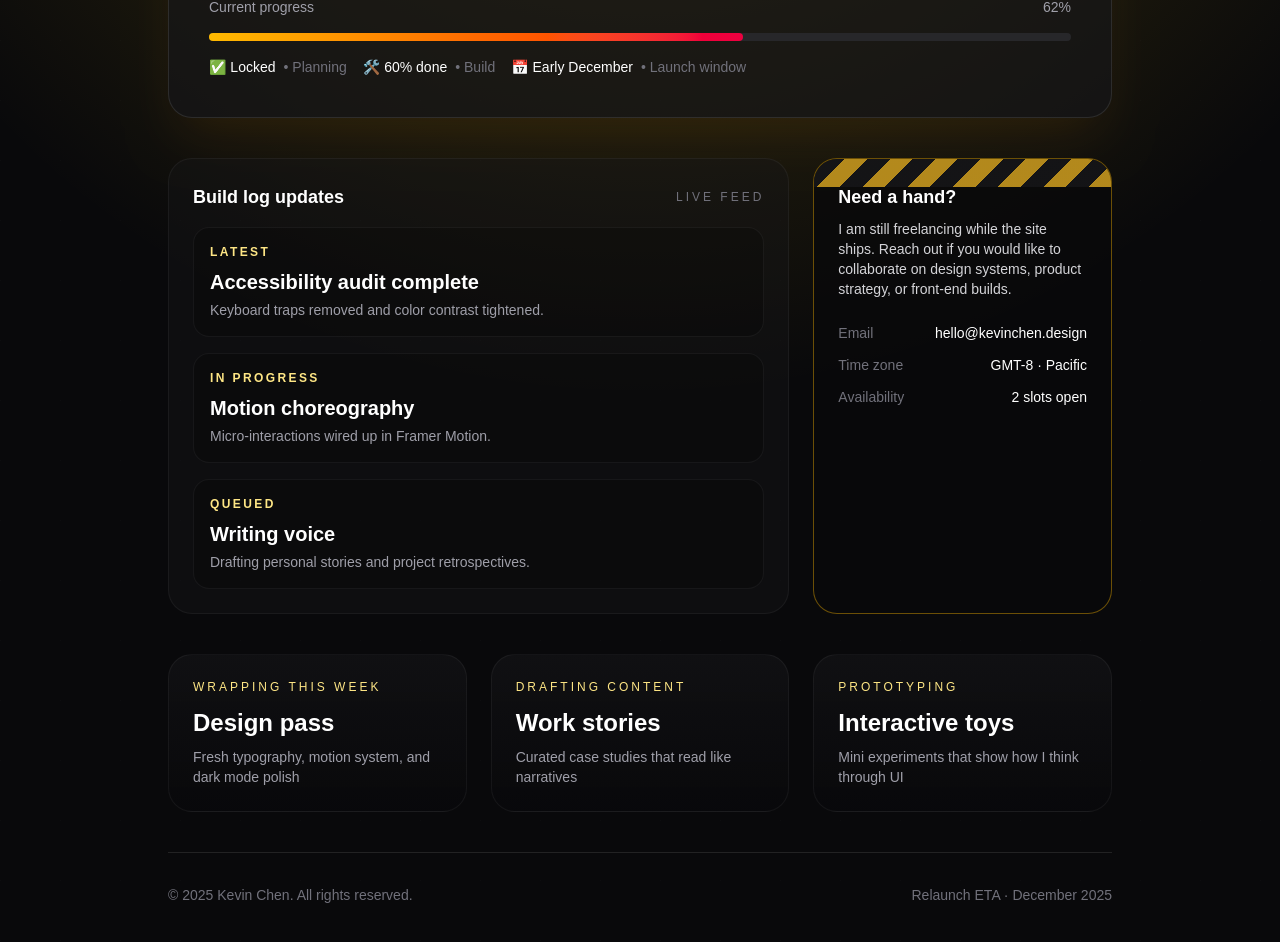
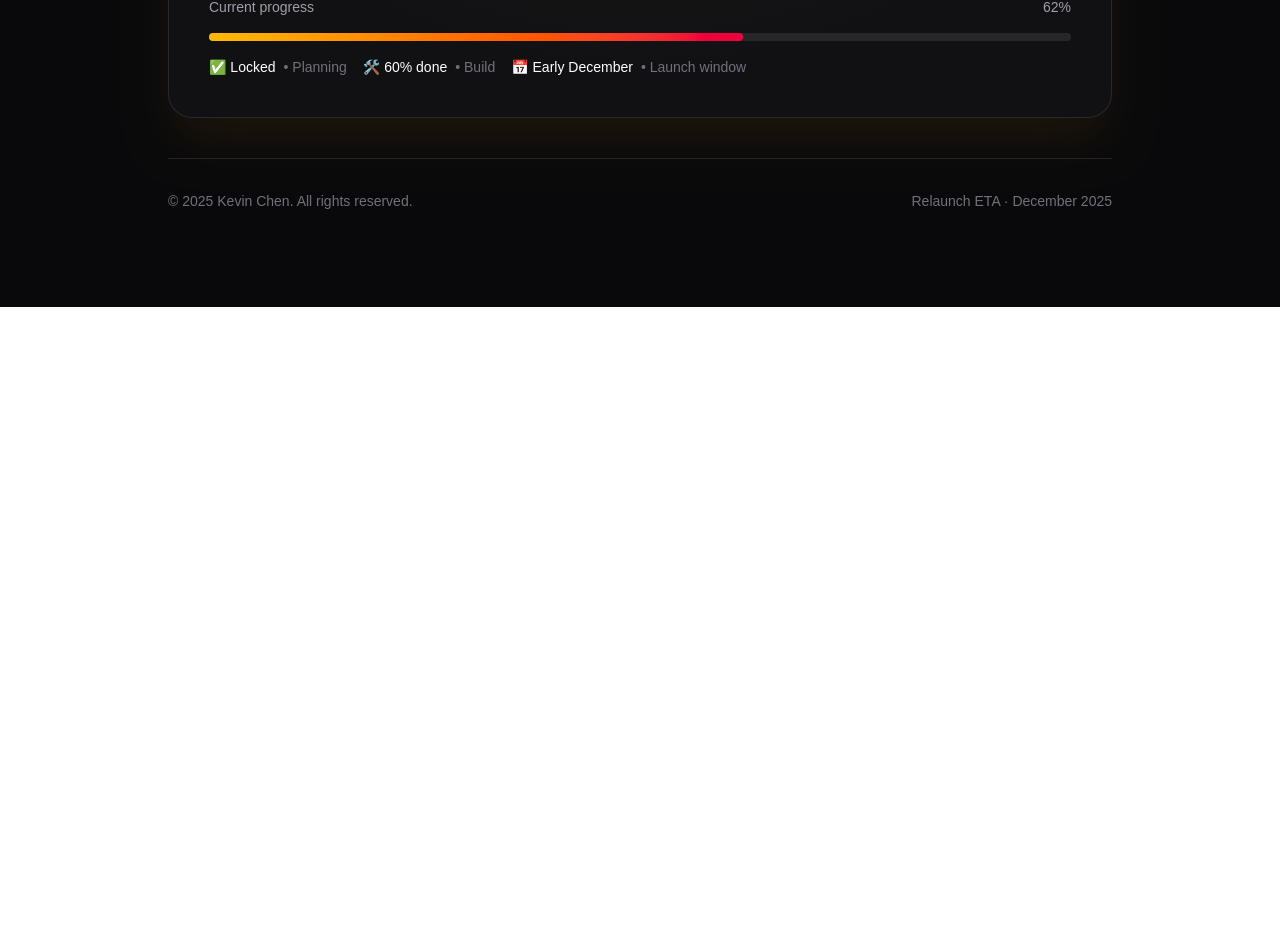
Before and after one commit to KevinChen2211/personal-portfolio, a Next.js app: page / in a window 1280 px wide. Shown: the part 500-1442 px from the top of the page. After the commit the page ends 807 px from the top, so only its background shows below. Built offline with nearby package versions, Linux system fonts and the light colour scheme.

Commit message:
remove unwanted fluff

```diff
--- a/app/page.tsx
+++ b/app/page.tsx
@@ -1,40 +1,4 @@
 import Link from "next/link";
-
-const highlights = [
-  {
-    title: "Design pass",
-    detail: "Fresh typography, motion system, and dark mode polish",
-    eta: "Wrapping this week",
-  },
-  {
-    title: "Work stories",
-    detail: "Curated case studies that read like narratives",
-    eta: "Drafting content",
-  },
-  {
-    title: "Interactive toys",
-    detail: "Mini experiments that show how I think through UI",
-    eta: "Prototyping",
-  },
-];
-
-const updates = [
-  {
-    label: "Latest",
-    title: "Accessibility audit complete",
-    note: "Keyboard traps removed and color contrast tightened.",
-  },
-  {
-    label: "In progress",
-    title: "Motion choreography",
-    note: "Micro-interactions wired up in Framer Motion.",
-  },
-  {
-    label: "Queued",
-    title: "Writing voice",
-    note: "Drafting personal stories and project retrospectives.",
-  },
-];
 
 const milestones = [
   { label: "Planning", status: "✅ Locked" },
@@ -67,12 +31,6 @@ export default function Home() {
 
           <div className="mt-8 flex flex-col gap-3 text-sm font-medium text-zinc-200 sm:flex-row">
             <Link
-              href="mailto:hello@kevinchen.design?subject=Keep%20me%20posted"
-              className="inline-flex items-center justify-center rounded-full bg-gradient-to-r from-amber-400 via-orange-500 to-rose-500 px-6 py-3 text-base font-semibold text-zinc-950 transition hover:contrast-125"
-            >
-              Notify me when it ships!
-            </Link>
-            <Link
               href="https://www.linkedin.com/in/kevinsoftwarewiz"
               target="_blank"
               rel="noreferrer"
@@ -104,76 +62,6 @@ export default function Home() {
           </div>
         </section>
 
-        <section className="grid gap-6 lg:grid-cols-3">
-          <div className="space-y-4 rounded-3xl border border-white/5 bg-zinc-900/40 p-6 lg:col-span-2">
-            <div className="flex items-center justify-between">
-              <h2 className="text-lg font-semibold text-white">
-                Build log updates
-              </h2>
-              <span className="text-xs uppercase tracking-[0.25em] text-zinc-500">
-                Live feed
-              </span>
-            </div>
-            <div className="space-y-4">
-              {updates.map((update) => (
-                <article
-                  key={update.title}
-                  className="rounded-2xl border border-white/5 bg-black/20 p-4"
-                >
-                  <p className="text-xs font-semibold uppercase tracking-[0.2em] text-amber-200">
-                    {update.label}
-                  </p>
-                  <h3 className="mt-2 text-xl font-semibold text-white">
-                    {update.title}
-                  </h3>
-                  <p className="mt-1 text-sm text-zinc-400">{update.note}</p>
-                </article>
-              ))}
-            </div>
-          </div>
-
-          <div className="relative overflow-hidden rounded-3xl border border-amber-400/40 bg-zinc-950/80 p-6">
-            <div className="pointer-events-none absolute inset-x-0 top-0 h-14 -translate-y-1/2 bg-[repeating-linear-gradient(-45deg,_#fbbf24,_#fbbf24_16px,_#18181b_16px,_#18181b_32px)] opacity-70" />
-            <h2 className="text-lg font-semibold text-white">Need a hand?</h2>
-            <p className="mt-2 text-sm text-zinc-300">
-              I am still freelancing while the site ships. Reach out if you
-              would like to collaborate on design systems, product strategy, or
-              front-end builds.
-            </p>
-            <dl className="mt-6 space-y-3 text-sm">
-              <div className="flex justify-between">
-                <dt className="text-zinc-500">Email</dt>
-                <dd className="text-white">hello@kevinchen.design</dd>
-              </div>
-              <div className="flex justify-between">
-                <dt className="text-zinc-500">Time zone</dt>
-                <dd className="text-white">GMT-8 · Pacific</dd>
-              </div>
-              <div className="flex justify-between">
-                <dt className="text-zinc-500">Availability</dt>
-                <dd className="text-white">2 slots open</dd>
-              </div>
-            </dl>
-          </div>
-        </section>
-
-        <section className="grid gap-6 md:grid-cols-3">
-          {highlights.map((highlight) => (
-            <article
-              key={highlight.title}
-              className="rounded-3xl border border-white/5 bg-gradient-to-b from-zinc-900/50 to-zinc-950/70 p-6"
-            >
-              <p className="text-xs uppercase tracking-[0.25em] text-amber-200">
-                {highlight.eta}
-              </p>
-              <h3 className="mt-3 text-2xl font-semibold text-white">
-                {highlight.title}
-              </h3>
-              <p className="mt-2 text-sm text-zinc-400">{highlight.detail}</p>
-            </article>
-          ))}
-        </section>
-
         <footer className="flex flex-col gap-3 border-t border-white/10 py-8 text-sm text-zinc-500 sm:flex-row sm:items-center sm:justify-between">
           <span>
             © {new Date().getFullYear()} Kevin Chen. All rights reserved.
```
